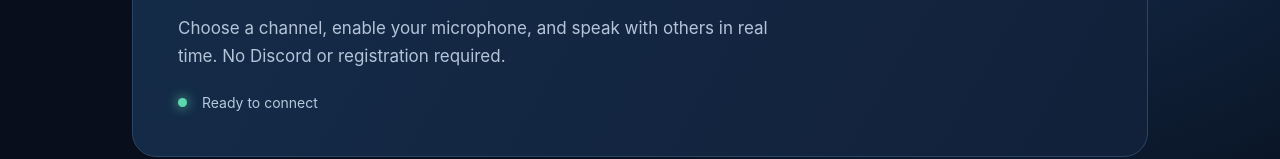
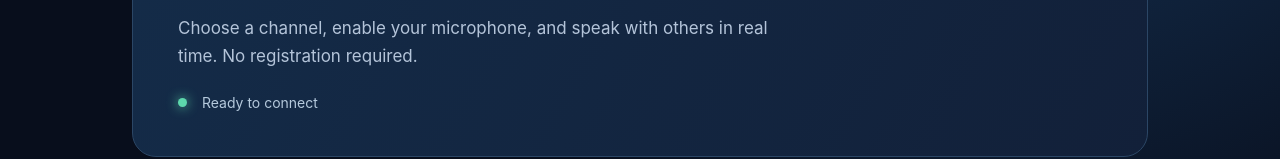
Before and after one commit to mastercodibaby/Global-Atmosphere-ATC, a website: page index.html in a window 1280 px wide. Shown: the part 289-448 px from the top of the page. Drawn offline with Linux system fonts and the light colour scheme.

Commit message:
Update index.html
Signed-off-by: Joseph Smith <master.codi.baby@gmail.com>

```diff
--- a/index.html
+++ b/index.html
@@ -22,7 +22,7 @@
 <section class="hero">
   <p class="eyebrow">LIVE • VOICE • OPEN ACCESS</p>
   <h2>Communication, without accounts.</h2>
-  <p>Choose a channel, enable your microphone, and speak with others in real time. No Discord or registration required.</p>
+  <p>Choose a channel, enable your microphone, and speak with others in real time. No registration required.</p>
   <div class="status">
     <span id="dot" class="dot">
     </span>
```
